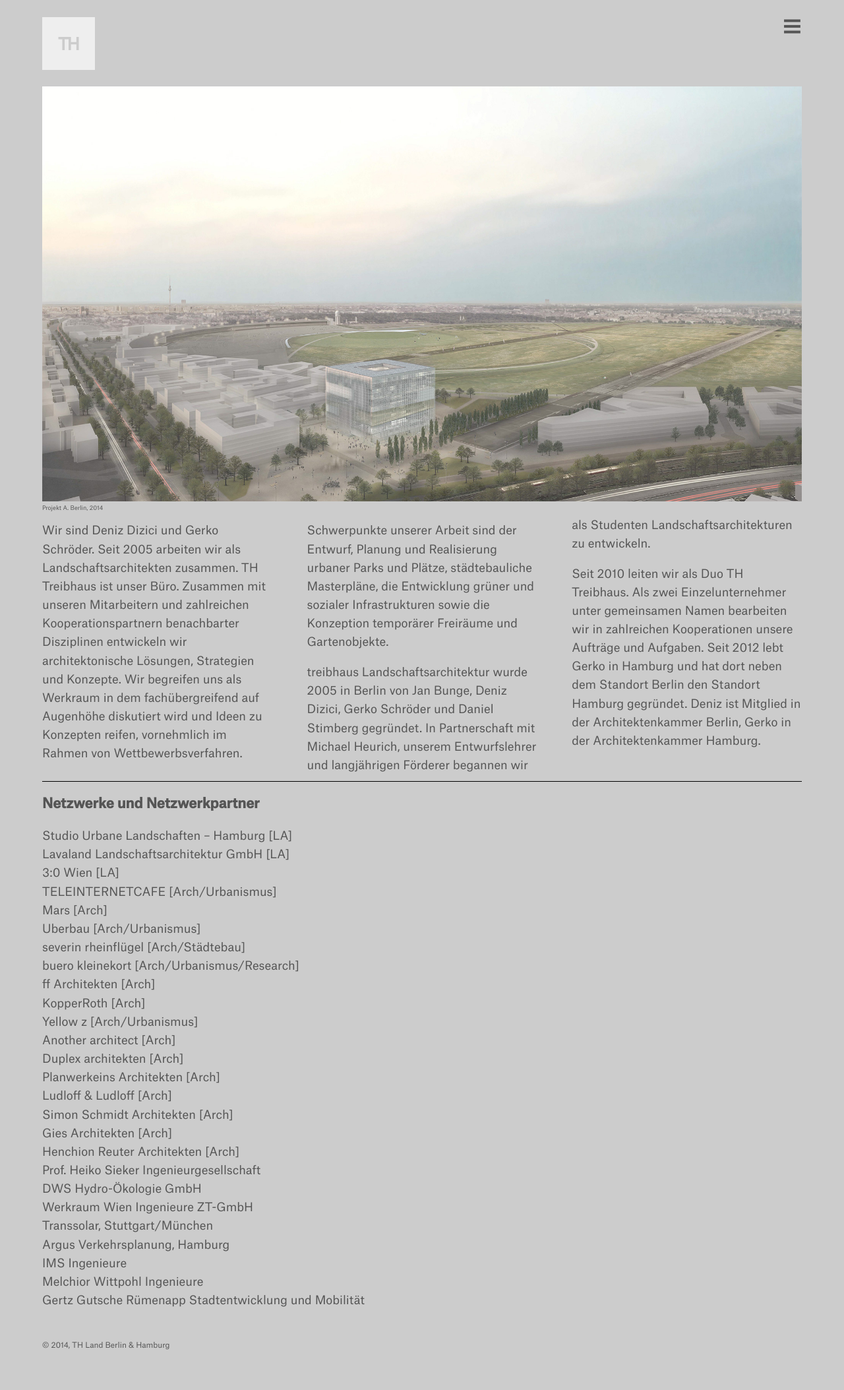
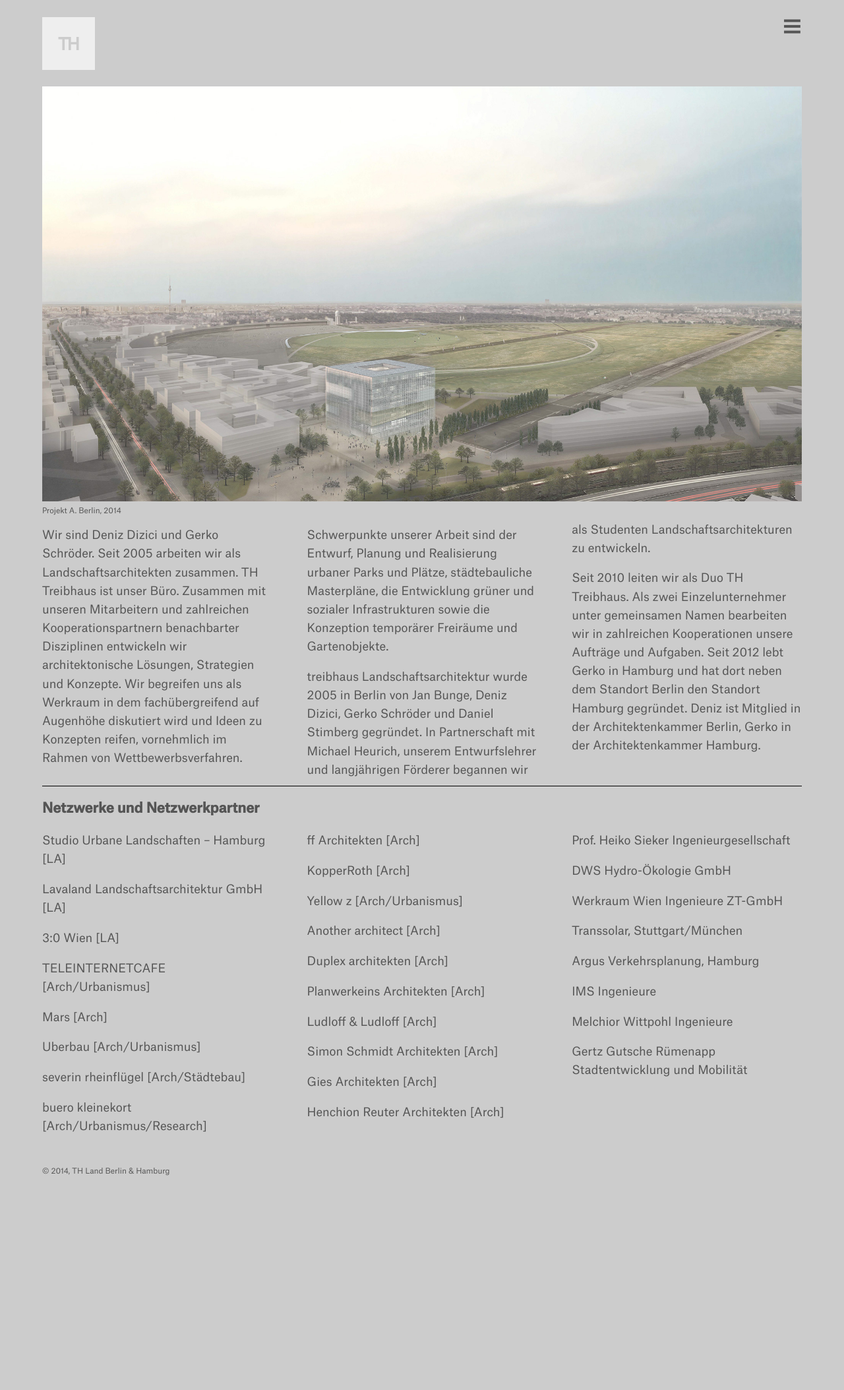
Before and after one commit to treibhaus/treibhaus.github.io, a Jekyll site: the page built from index.html, in a window 1280 px wide. Shown: the whole page at 66% size. Built offline with Jekyll 4.4.1, drawn with Linux system fonts in a browser that asks for light colours; nearby versions of some CDN libraries; after the commit the page ends 1843 px from its top, so only the background shows below that.

Commit message:
Fix layout of link list

```diff
--- a/asset/css/main.css
+++ b/asset/css/main.css
@@ -204,7 +204,7 @@ footer {
   width: 100%;
   padding: 0;
   margin: 0;
-  font-size :0.5em;
+  font-size : 65%;
   line-height: 2.6em;
 }
 
@@ -236,3 +236,16 @@ ul.link-list {
   padding: 0;
   margin: 0 0 20px 0;
 }
+
+ul.link-list li {
+  margin-bottom: 1em;
+}
+
+.column-layout {
+  -webkit-columns: 300px 3;
+  -moz-columns: 300px 3;
+  columns: 300px 3;
+  -webkit-column-gap: 3em;
+  -moz-column-gap: 3em;
+  column-gap: 3em;
+}
--- a/index.html
+++ b/index.html
@@ -15,13 +15,7 @@ title: TH Land BERLIN & HAMBURG
     </li>
   </ul>
 </div>
-<div style="
-     -webkit-columns: 300px 3;
-        -moz-columns: 300px 3;
-             columns: 300px 3;
-        -webkit-column-gap: 3em;
-             -moz-column-gap: 3em;
-                  column-gap: 3em;">
+<div class="column-layout">
 <p>
   Wir sind Deniz Dizici und Gerko Schröder. Seit 2005 arbeiten wir als Landschaftsarchitekten zusammen.
   TH Treibhaus ist unser Büro. Zusammen mit unseren Mitarbeitern und zahlreichen Kooperationspartnern
@@ -51,6 +45,8 @@ title: TH Land BERLIN & HAMBURG
 
 <h3>Netzwerke und Netzwerkpartner</h3>
 
+<div class="column-layout">
+
 <ul class="link-list">
   <li><a href="#">Studio Urbane Landschaften – Hamburg [LA]</a></li>
   <li><a href="#">Lavaland Landschaftsarchitektur GmbH [LA]</a></li>
@@ -79,6 +75,7 @@ title: TH Land BERLIN & HAMBURG
   <li><a href="#">Melchior Wittpohl Ingenieure</a></li>
   <li><a href="#">Gertz Gutsche Rümenapp Stadtentwicklung und Mobilität</a></li>
 </ul>
+</div>
 
 <script type="text/javascript">
   $(document).ready(function(){
```
